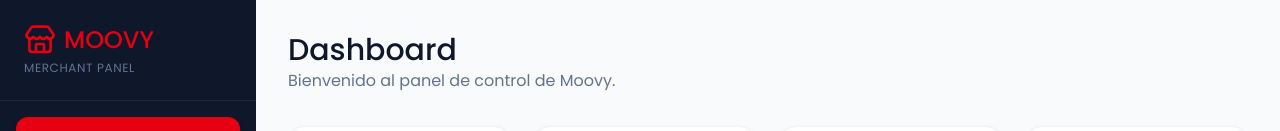
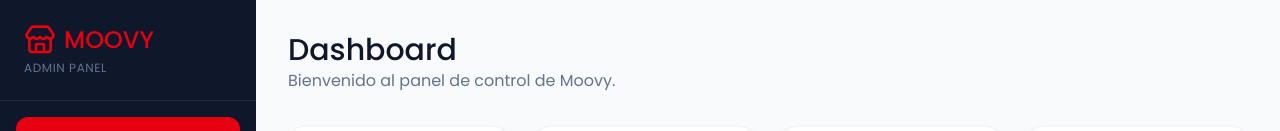
Before and after one commit to innerdrop/moovy, a Next.js app: page /admin in a window 1280 px wide. Shown: the top 131 px of the page. Built offline with nearby package versions, Linux system fonts and the light colour scheme; no server answers; the database is empty; a web font is replaced by a local one.

Commit message:
fix: make admin panel responsive with mobile menu toggle

```diff
--- a/src/app/admin/layout.tsx
+++ b/src/app/admin/layout.tsx
@@ -2,9 +2,10 @@ import AdminSidebar from "@/components/admin/AdminSidebar";
 
 export default function AdminLayout({ children }: { children: React.ReactNode }) {
     return (
-        <div className="min-h-screen bg-gray-50 flex font-sans">
+        <div className="min-h-screen bg-gray-50 font-sans">
             <AdminSidebar />
-            <main className="flex-1 ml-64 p-8 animate-fade-in relative">
+            {/* Main content - responsive margin */}
+            <main className="lg:ml-64 p-4 lg:p-8 pt-16 lg:pt-8 animate-fade-in">
                 <div className="max-w-7xl mx-auto">
                     {children}
                 </div>
--- a/src/components/admin/AdminSidebar.tsx
+++ b/src/components/admin/AdminSidebar.tsx
@@ -1,5 +1,6 @@
 "use client";
 
+import { useState } from "react";
 import Link from "next/link";
 import { usePathname } from "next/navigation";
 import { signOut } from "next-auth/react";
@@ -10,7 +11,8 @@ import {
     Settings,
     LogOut,
     Store,
-    Users
+    Menu,
+    X
 } from "lucide-react";
 
 const navigation = [
@@ -22,16 +24,50 @@ const navigation = [
 
 export default function AdminSidebar() {
     const pathname = usePathname();
+    const [isMobileOpen, setIsMobileOpen] = useState(false);
+
+    const closeMobileMenu = () => setIsMobileOpen(false);
 
     return (
-        <div className="w-64 bg-slate-900 text-white min-h-screen flex flex-col fixed left-0 top-0 z-50">
+        <>
+            {/* Mobile Menu Button */}
+            <button
+                onClick={() => setIsMobileOpen(true)}
+                className="lg:hidden fixed top-4 left-4 z-40 p-2 bg-slate-900 text-white rounded-lg shadow-lg"
+            >
+                <Menu className="w-6 h-6" />
+            </button>
+
+            {/* Mobile Overlay */}
+            {isMobileOpen && (
+                <div
+                    className="lg:hidden fixed inset-0 bg-black/50 z-40"
+                    onClick={closeMobileMenu}
+                />
+            )}
+
+            {/* Sidebar */}
+            <div className={`
+                w-64 bg-slate-900 text-white min-h-screen flex flex-col fixed left-0 top-0 z-50
+                transition-transform duration-300 ease-in-out
+                ${isMobileOpen ? "translate-x-0" : "-translate-x-full lg:translate-x-0"}
+            `}>
                 {/* Header */}
-            <div className="p-6 border-b border-slate-800">
+                <div className="p-6 border-b border-slate-800 flex items-center justify-between">
+                    <div>
                         <div className="flex items-center gap-2 text-[#e60012] font-bold text-2xl">
                             <Store className="w-8 h-8" />
                             <span>MOOVY</span>
                         </div>
-                <p className="text-xs text-slate-500 mt-1 uppercase tracking-wider">Merchant Panel</p>
+                        <p className="text-xs text-slate-500 mt-1 uppercase tracking-wider">Admin Panel</p>
+                    </div>
+                    {/* Close button for mobile */}
+                    <button
+                        onClick={closeMobileMenu}
+                        className="lg:hidden p-2 text-slate-400 hover:text-white"
+                    >
+                        <X className="w-5 h-5" />
+                    </button>
                 </div>
 
                 {/* Navigation */}
@@ -42,6 +78,7 @@ export default function AdminSidebar() {
                             <Link
                                 key={item.href}
                                 href={item.href}
+                                onClick={closeMobileMenu}
                                 className={`flex items-center gap-3 px-4 py-3 rounded-xl transition-all ${isActive
                                     ? "bg-[#e60012] text-white shadow-lg shadow-red-900/20"
                                     : "text-slate-400 hover:bg-slate-800 hover:text-white"
@@ -57,7 +94,7 @@ export default function AdminSidebar() {
                 {/* Footer */}
                 <div className="p-4 border-t border-slate-800">
                     <button
-                    onClick={() => signOut({ callbackUrl: "/login" })}
+                        onClick={() => signOut({ callbackUrl: "/login", redirect: true })}
                         className="flex items-center gap-3 px-4 py-3 w-full rounded-xl text-slate-400 hover:bg-slate-800 hover:text-white transition-all"
                     >
                         <LogOut className="w-5 h-5" />
@@ -65,5 +102,6 @@ export default function AdminSidebar() {
                     </button>
                 </div>
             </div>
+        </>
     );
 }
```
Lines whose indentation alone changed are shown as unchanged.
